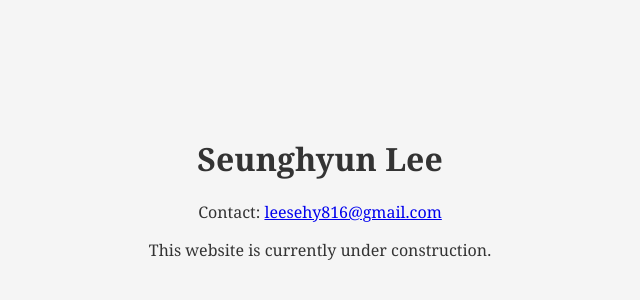
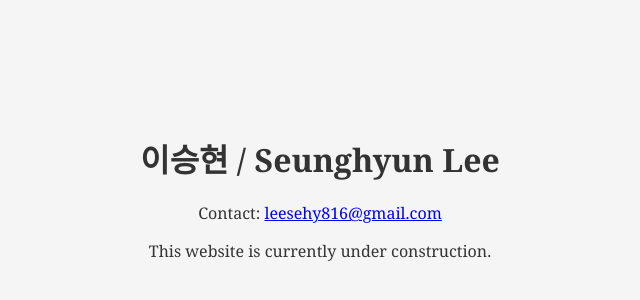
Before and after one commit to lee-se-ung-hy-un/lee-se-ung-hy-un.github.io, a plain HTML site: page index.html in a window 1280 px wide. Shown: the part 204-504 px from the top of the page, without its empty margins (320-960 px from the left). Drawn offline with Linux system fonts and the light colour scheme.

Commit message:
preparation.html

```diff
--- a/index.html
+++ b/index.html
@@ -17,7 +17,7 @@
 </head>
 <body>
     <div>
-        <h1>Seunghyun Lee</h1>
+        <h1>이승현 / Seunghyun Lee</h1>
         <p>Contact: <a href="mailto:leesehy816@gmail.com">leesehy816@gmail.com</a></p>
         <p>This website is currently under construction.</p>
     </div>
```
